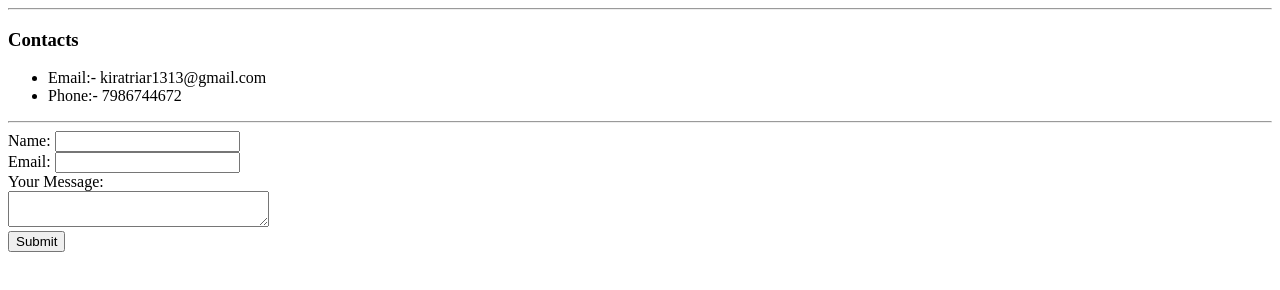
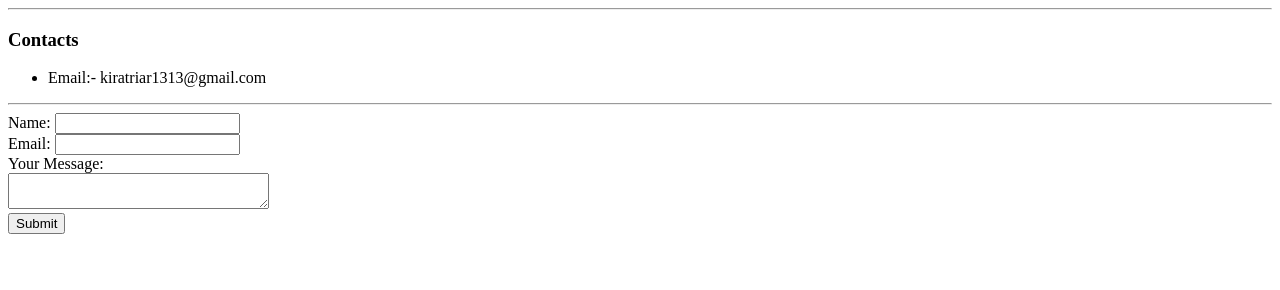
Before and after one commit to gurkiratsingh1313/cv, a plain HTML site: page ContactMe.html in a window 1280 px wide. Drawn offline with Linux system fonts and the light colour scheme.

Commit message:
Update ContactMe.html

```diff
--- a/ContactMe.html
+++ b/ContactMe.html
@@ -9,7 +9,6 @@
     <h3>Contacts</h3>
     <ul>
         <li>Email:- kiratriar1313@gmail.com</li>
-        <li>Phone:- 7986744672</li>
     </ul>
     <hr>
     <form action="mailto:kawalriar1313@gmail.com" method="post" enctype="text/plain">
```
